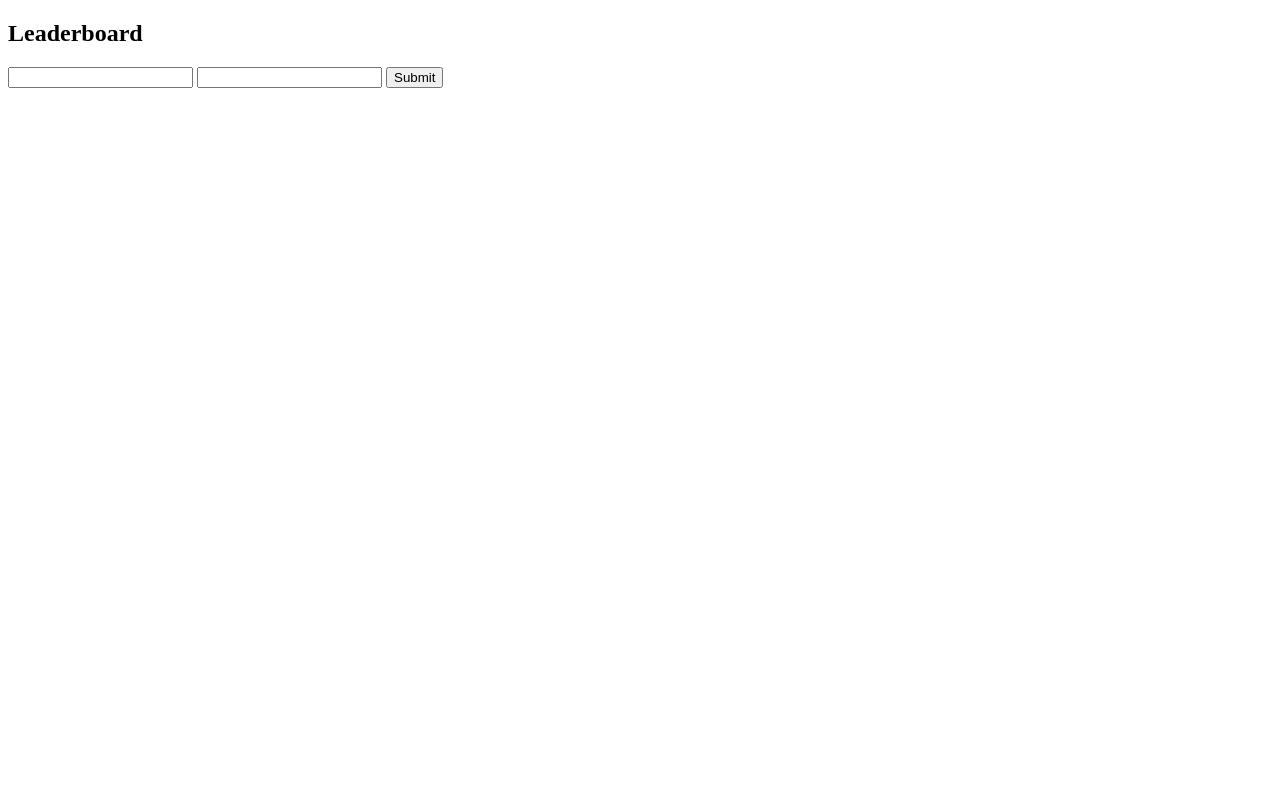
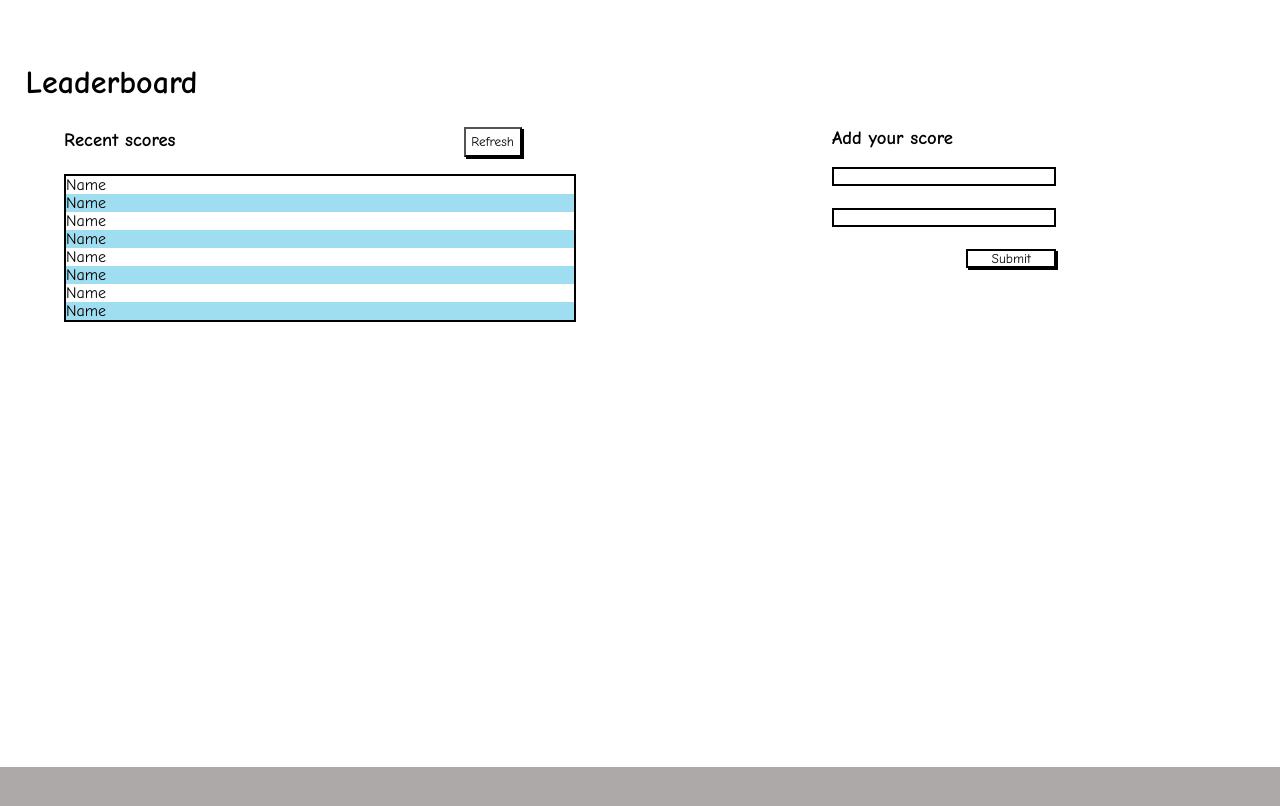
Before and after one commit to stino-x/leaderboard, a website: page index.html in a window 1280 px wide. Drawn offline with Linux system fonts and the light colour scheme.

Commit message:
styling and apperance

```diff
--- a/index.html
+++ b/index.html
@@ -12,17 +12,52 @@
     <link href="https://fonts.googleapis.com/css2?family=Comic+Neue:wght@400;700&family=Open+Sans:ital,wght@0,300;1,300&display=swap" rel="stylesheet">
 </head>
 <body>
-   <section class="left">
     <h1>Leaderboard</h1>
-    <h3></h3>
-    <ul id="scores"></ul>
-   </section>
-   <section class="right">
-    <form action="">
-        <input type="text" name="name" id="name">
-        <input type="number" name="" id="score">
-        <input type="button" value="Submit">
-    </form>
+   <section class="flex">
+    <div class="left">
+        <div class="recent-scores">
+            <h3>Recent scores</h3>
+        <button type="submit" class="refresh" value="Refresh">Refresh</button>
+        </div>
+        <div class="list-container">
+            <ul id="scores">
+                <div>
+                    Name
+                </div>
+                <div>
+                    Name
+                </div>
+                <div>
+                    Name
+                </div>
+                <div>
+                    Name
+                </div>
+                <div>
+                    Name
+                </div>
+                <div>
+                    Name
+                </div>
+                <div>
+                    Name
+                </div>
+                <div>
+                    Name
+                </div>
+            </ul>
+        </div>
+    </div>
+    <div class="right">
+        <div class="container-2">
+            <h3>Add your score</h3>
+        <form action="">
+            <input type="text" name="name" id="name">
+            <input type="text" name="" id="score">
+            <input type="button" id="submit" value="Submit">
+        </form>
+        </div>
+    </div>
    </section>
    <footer></footer>
 </body>
--- a/styles.css
+++ b/styles.css
@@ -1,2 +1,125 @@
-/* font-family: 'Comic Neue', cursive;
-font-family: 'Open Sans', sans-serif; */
+*,
+*::after,
+*::before {
+  padding: 0;
+  margin: 0;
+  box-sizing: border-box;
+}
+
+body {
+  height: 90vh;
+  width: 100%;
+  position: relative;
+}
+
+h1 {
+  font-family: 'Comic Neue', cursive;
+  margin-bottom: 2%;
+  margin-top: 5%;
+  margin-left: 2%;
+}
+
+h3 {
+  margin-bottom: 4%;
+  font-family: 'Comic Neue', cursive;
+}
+
+.flex {
+  display: grid;
+  grid-template-columns: 1fr 1fr;
+  grid-template-rows: 1fr;
+  position: relative;
+  height: 80vh;
+}
+
+.left {
+  grid-column: 1 / 2;
+  grid-row: 1 / 1;
+}
+
+.right {
+  grid-column: 2 / 2;
+  grid-row: 1 / 1;
+}
+
+form {
+  display: flex;
+  flex-direction: column;
+  position: relative;
+}
+
+#name {
+  margin-bottom: 5%;
+  width: 50%;
+  border: 2px solid black;
+  font-family: 'Comic Neue', cursive;
+}
+
+#score {
+  margin-bottom: 5%;
+  width: 50%;
+  border: 2px solid black;
+  font-family: 'Comic Neue', cursive;
+}
+
+#submit {
+  width: 20%;
+  background-color: white;
+  font-family: 'Comic Neue', cursive;
+  outline: none;
+  text-decoration: none;
+  box-shadow: 2px 2px 0 rgba(0, 0, 0, 5);
+  margin-left: 30%;
+  position: relative;
+  border: 2px solid black;
+  cursor: pointer;
+}
+
+.refresh {
+  background-color: white;
+  font-family: 'Comic Neue', cursive;
+  outline: none;
+  text-decoration: none;
+  box-shadow: 2px 2px 0 rgba(0, 0, 0, 5);
+  padding: 1%;
+}
+
+.recent-scores {
+  display: flex;
+  gap: 50%;
+  align-items: baseline;
+  margin-left: 10%;
+  position: relative;
+}
+
+ul {
+  border: 2px solid black;
+}
+
+ul div {
+  font-family: 'Comic Neue', cursive;
+}
+
+ul div:nth-child(odd) {
+  background-color: white;
+}
+
+ul div:nth-child(even) {
+  background-color: rgb(159, 221, 240);
+}
+
+.list-container {
+  width: 80%;
+  margin-left: 10%;
+}
+
+.container-2 {
+  margin-left: 30%;
+}
+
+footer {
+  position: relative;
+  background-color: rgb(173, 169, 169);
+  width: 100%;
+  height: 8%;
+}
```
